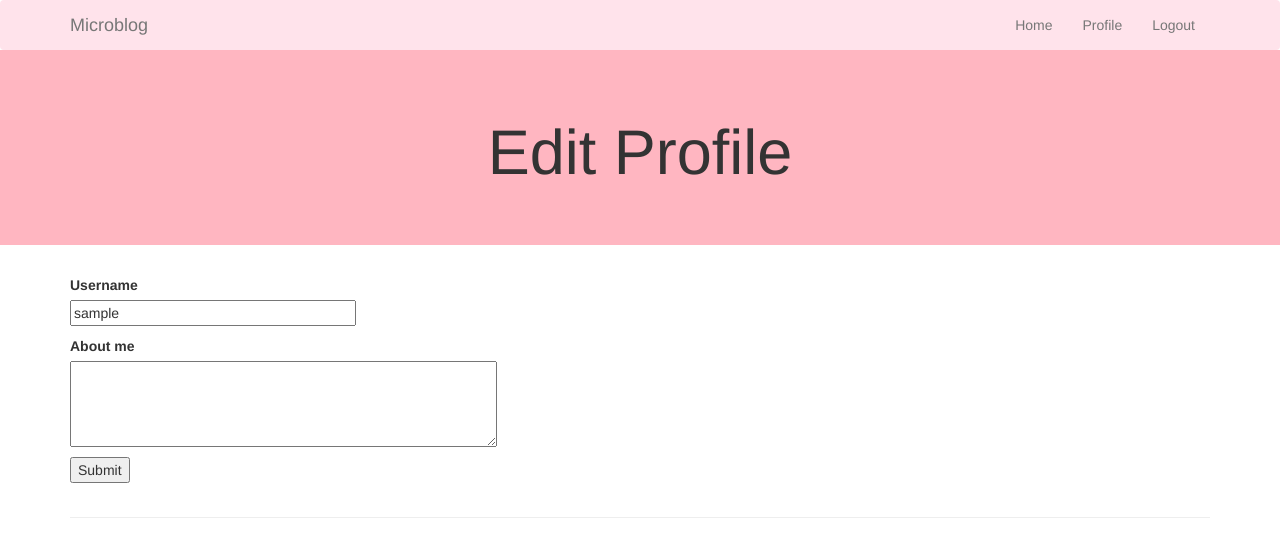
After one commit to bsh90/PythonFlask-intro, a Flask app: page /edit_profile in a window 1280 px wide. The commit adds this page. Shown: the top 557 px of the page. Run offline with Flask 2, Linux system fonts and the light colour scheme; the visitor is signed in with stand-in values (Sample User, id 1); data comes from the database, SQL or seed files in the repository; both versions use the stored data as it was after the commit; some libraries are stand-ins or nearby versions.

Commit message:
edit profile & last seen & about me section

```diff
--- a/app/forms.py
+++ b/app/forms.py
@@ -1,6 +1,6 @@
 from flask_wtf import FlaskForm
-from wtforms import StringField, PasswordField, BooleanField, SubmitField
-from wtforms.validators import ValidationError, DataRequired, Email, EqualTo
+from wtforms import StringField, PasswordField, BooleanField, SubmitField, TextAreaField
+from wtforms.validators import ValidationError, DataRequired, Email, EqualTo, Length
 from app.models import User
 
 class LoginForm(FlaskForm):
@@ -26,3 +26,8 @@ class RegistrationForm(FlaskForm):
         user = User.query.filter_by(email=email.data).first()
         if user is not None:
             raise ValidationError('Please use a different email address.')
+
+class EditProfileForm(FlaskForm):
+    username = StringField('Username', validators=[DataRequired()])
+    about_me = TextAreaField('About me', validators=[Length(min=0, max=140)])
+    submit = SubmitField('Submit')
--- a/app/models.py
+++ b/app/models.py
@@ -3,6 +3,7 @@ from datetime import datetime
 from app import db, login
 from werkzeug.security import generate_password_hash, check_password_hash
 from flask_login import UserMixin
+from hashlib import md5
 
 class User(UserMixin, db.Model):
     id = db.Column(db.Integer, primary_key=True)
@@ -10,6 +11,8 @@ class User(UserMixin, db.Model):
     email = db.Column(db.String(120), index=True, unique=True)
     password_hash = db.Column(db.String(128))
     posts = db.relationship('Post', backref='author', lazy='dynamic')
+    about_me = db.Column(db.String(140))
+    last_seen = db.Column(db.DateTime, default=datetime.utcnow)
     def set_password(self, password):
         self.password_hash = generate_password_hash(password)
 
@@ -18,6 +21,11 @@ class User(UserMixin, db.Model):
 
     def __repr__(self):
         return '<User {}>'.format(self.username)
+
+    def avatar(self, size):
+        digest = md5(self.email.lower().encode('utf-8')).hexdigest()
+        return 'https://www.gravatar.com/avatar/{}?d=identicon&s={}'.format(
+            digest, size)
 
 class Post(db.Model):
     id = db.Column(db.Integer, primary_key=True)
--- a/app/routes.py
+++ b/app/routes.py
@@ -1,9 +1,16 @@
 from flask import render_template, flash, redirect, url_for, request
 from app import app, db
-from app.forms import LoginForm, RegistrationForm
+from app.forms import LoginForm, RegistrationForm, EditProfileForm
 from flask_login import current_user, login_user, logout_user, login_required
 from app.models import User
 from werkzeug.urls import url_parse
+from datetime import datetime
+
+@app.before_request
+def before_request():
+    if current_user.is_authenticated:
+        current_user.last_seen = datetime.utcnow()
+        db.session.commit()
 
 @app.route('/')
 @app.route('/index')
@@ -67,3 +74,19 @@ def user(username):
         {'author': user, 'body': 'Test post #2'}
     ]
     return render_template('user.html', user=user, posts=posts)
+
+@app.route('/edit_profile', methods=['GET', 'POST'])
+@login_required
+def edit_profile():
+    form = EditProfileForm()
+    if form.validate_on_submit():
+        current_user.username = form.username.data
+        current_user.about_me = form.about_me.data
+        db.session.commit()
+        flash('Your changes have been saved.')
+        return redirect(url_for('edit_profile'))
+    elif request.method == 'GET':
+        form.username.data = current_user.username
+        form.about_me.data = current_user.about_me
+    return render_template('edit_profile.html', title='Edit Profile',
+                           form=form)
--- /dev/null
+++ b/app/templates/_post.html
@@ -0,0 +1,6 @@
+    <table>
+        <tr valign="top">
+            <td><img src="{{ post.author.avatar(36) }}"></td>
+            <td>{{ post.author.username }} says:<br>{{ post.body }}</td>
+        </tr>
+    </table>
--- /dev/null
+++ b/app/templates/edit_profile.html
@@ -0,0 +1,25 @@
+{% extends "base.html" %}
+
+{% block content %}
+<div class="jumbotron text-center" style="background-color:#FFB6C1">
+    <h1>Edit Profile</h1></div>
+    <div class="container" >
+    <form action="" method="post">
+        {{ form.hidden_tag() }}
+        <p>
+            {{ form.username.label }}<br>
+            {{ form.username(size=32) }}<br>
+            {% for error in form.username.errors %}
+            <span style="color: red;">[{{ error }}]</span>
+            {% endfor %}
+        </p>
+        <p>
+            {{ form.about_me.label }}<br>
+            {{ form.about_me(cols=50, rows=4) }}<br>
+            {% for error in form.about_me.errors %}
+            <span style="color: red;">[{{ error }}]</span>
+            {% endfor %}
+        </p>
+        <p>{{ form.submit() }}</p>
+    </form></div>
+{% endblock %}
```
Also changed, not shown: app/templates/user.html (+13 -4 lines), migrations/versions/5ae60b4e245a_new_field_in_user_model.py (added, +30 -0 lines), app.db.
